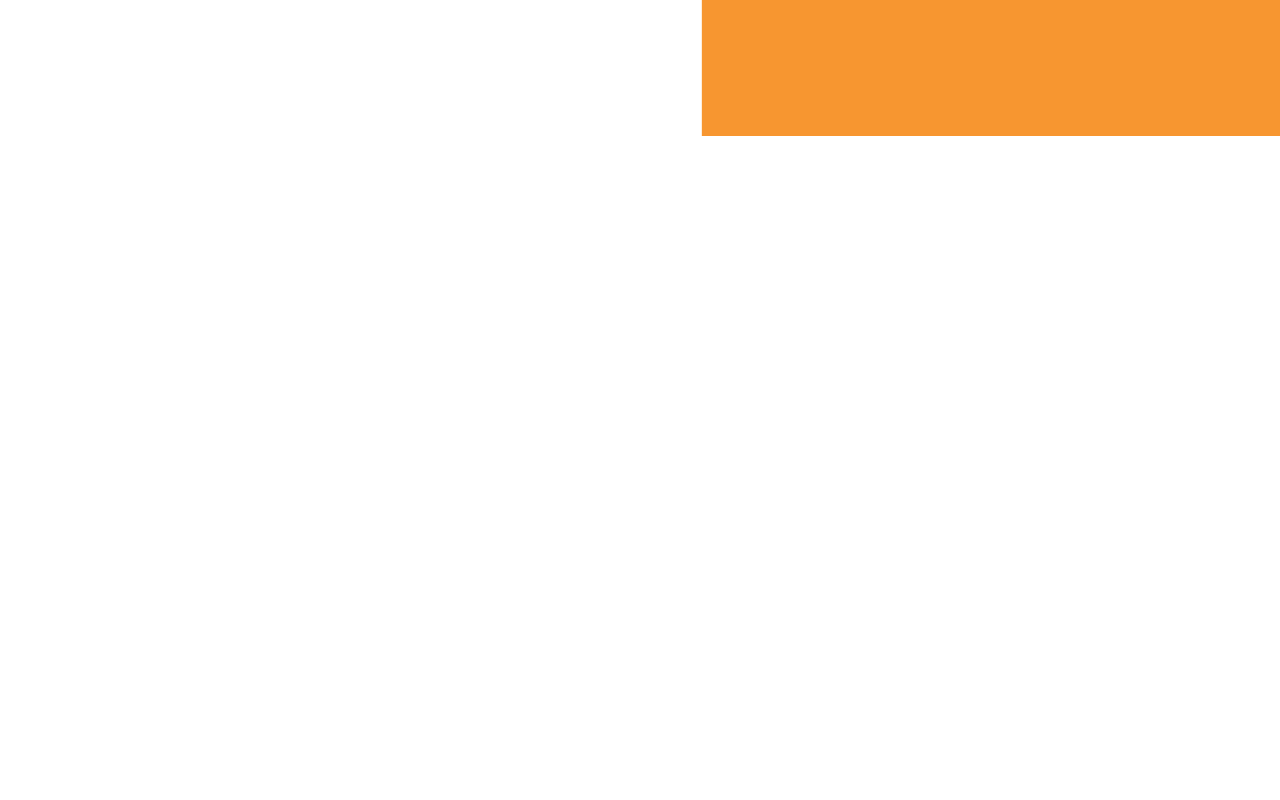
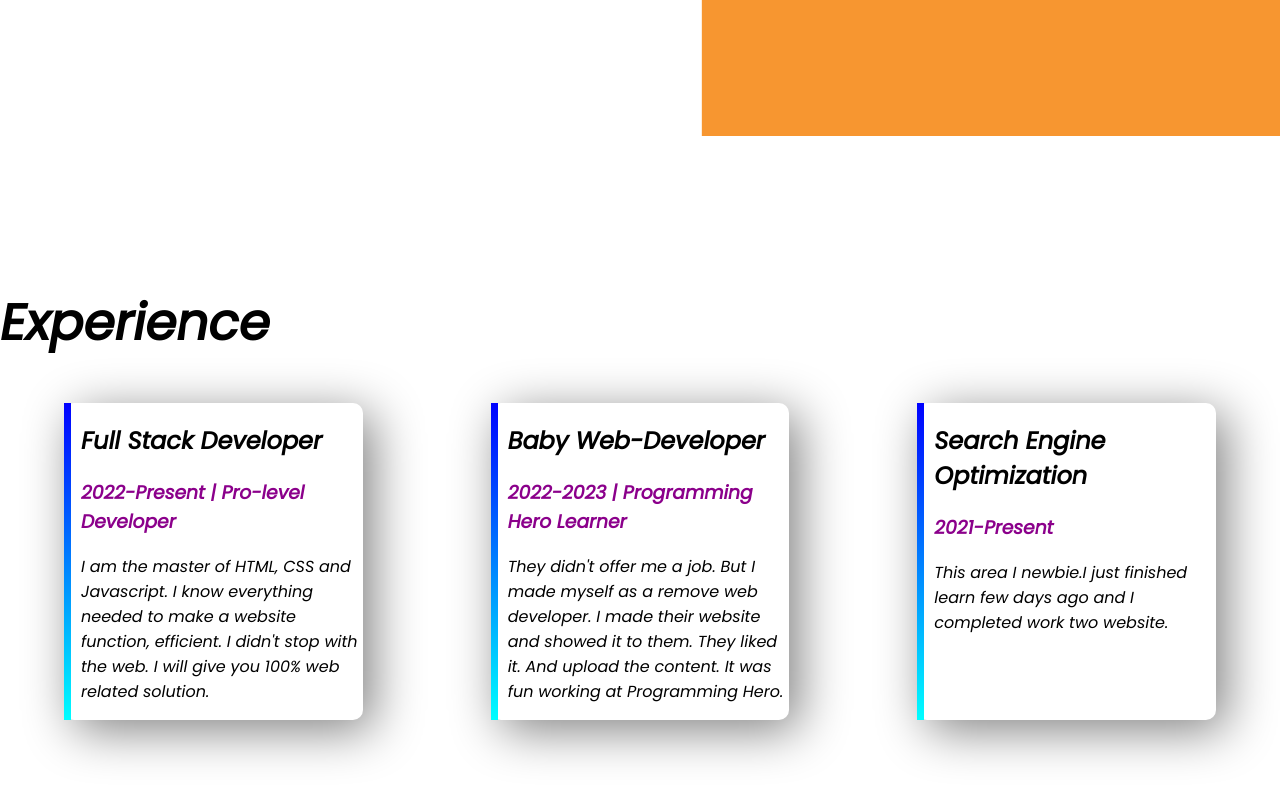
Before and after one commit to Rafsan12/Main-portfolio, a plain HTML site: page index.html in a window 1280 px wide. Shown: the part 1551-2351 px from the top of the page. Before the commit the page ends 1837 px from the top, so only its background shows below. Drawn offline with Linux system fonts and the light colour scheme.

Commit message:
experience

```diff
--- a/index.html
+++ b/index.html
@@ -11,7 +11,7 @@
     <link rel="stylesheet" href="style.css">
 </head>
 <body>
-   <section class="top-banner">
+   <section class="top-banner flexible-container">
     <div class="half-with">
         <h1> Welcome To</h1>
         <h1 > <span class="color">Rafsan Ahmed</span> Raj!</h1>
@@ -26,7 +26,7 @@
     </div>
 
    </section>
-   <section class="dream-big">
+   <section class="dream-big flexible-container">
        <div class="half-with">
            <img src="images/Untitled design (3).png">
        </div >
@@ -39,5 +39,26 @@
            <a class="link-button" target="blank" href=""> DOWNLOAD RESUME</a>
        </div>
    </section>
+   <section class="Experience-area">
+       <h1> Experience</h1>
+      <div class="flexible-container">
+        <div id="web-dev-Experience" class="experience-item">
+            <h2> Full Stack Developer</h2>
+            <h3 class="color">2022-Present | Pro-level Developer</h3>
+            <p>I am the master of HTML, CSS and Javascript. I know everything needed to make a website function, efficient. I didn't stop with the web. I will give you 100% web related solution.</p>
+
+        </div>
+        <div id="web-dev-Experience" class="experience-item">
+            <h2>Baby Web-Developer</h2>
+            <h3 class="color">2022-2023 | Programming Hero Learner </h3>
+            <p>They didn't offer me a job. But I made myself as a remove web developer. I made their website and showed it to them. They liked it. And upload the content. It was fun working at Programming Hero.</p>
+        </div>
+        <div  id="web-dev-Experience" class="experience-item">
+            <h2>Search Engine Optimization</h2>
+            <h3 class="color">2021-Present</h3>
+            <p>This area I newbie.I just finished learn few days ago and I completed work two  website.</p>
+        </div>
+      </div>
+   </section>
 </body>
 </html>
--- a/style.css
+++ b/style.css
@@ -8,7 +8,7 @@ h1{
 .color{
     color: darkmagenta;
 }
-section{
+.flexible-container{
     display: flex;
     margin-bottom: 150px;
 }
@@ -35,3 +35,21 @@ section{
      background-image:url(images/dream.png);
      background-repeat: no-repeat;
  }
+ .Experience-area{
+
+ }
+ .experience-item{
+     width: 40%;
+    margin-left: 5%;
+    margin-right: 5%;
+    padding-left: 10px;
+    border-radius: 10px;
+  box-shadow: 10px 10px 50px grey;
+  border-left: 10px solid;
+}
+#web-dev-Experience{
+    border-left: 7px solid;
+    border-image: linear-gradient(blue,cyan);
+    border-image-slice: 1;
+
+}
```
